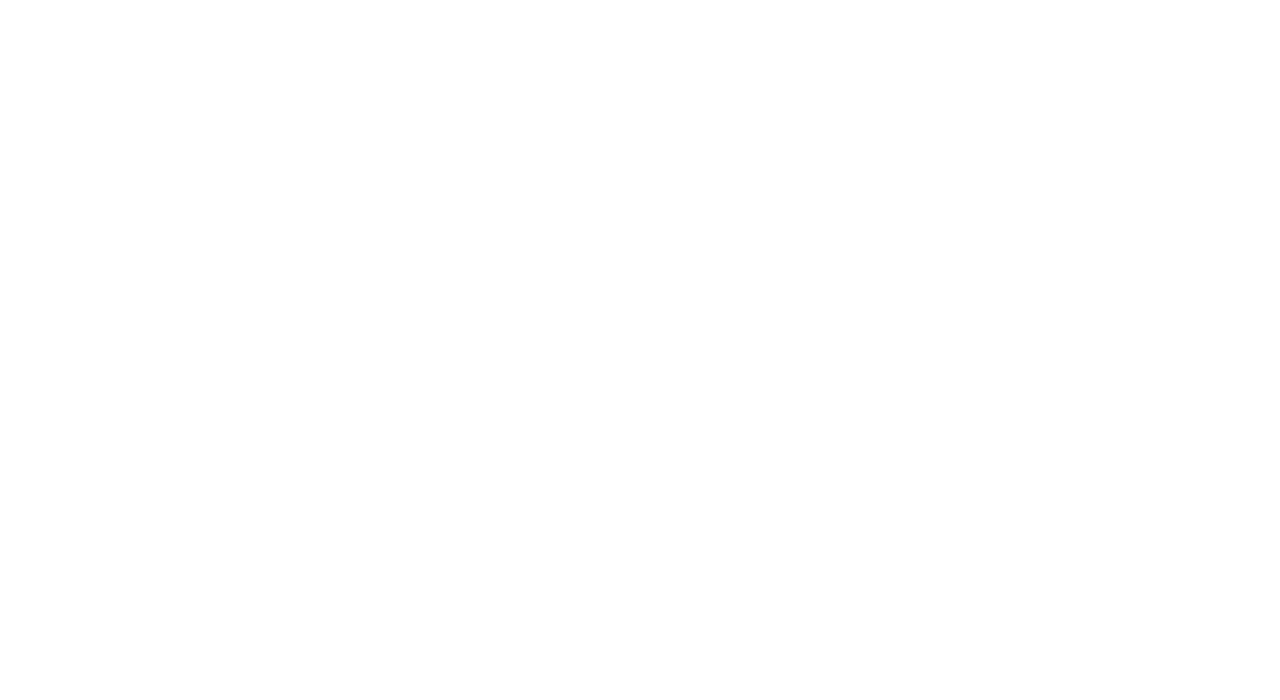
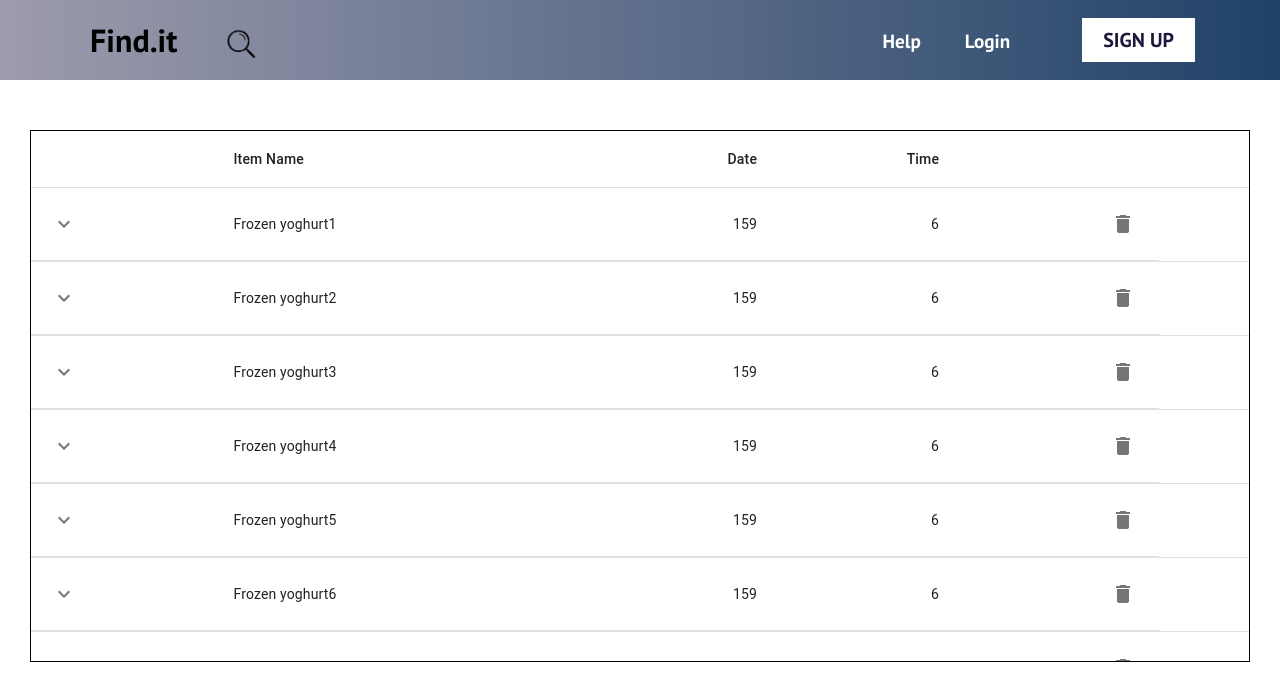
Before and after one commit to algebra2boy/Find.it, a React (Create React App) app: page /dashboard in a window 1280 px wide. Before the commit this address had no page. Shown: the top 700 px of the page. Built offline with nearby package versions, Linux system fonts and the light colour scheme.

Commit message:
add table

```diff
--- a/src/App.js
+++ b/src/App.js
@@ -5,6 +5,7 @@
 import Home from "./components/pages/home";
 import LogIn from './components/pages/LogIn';
 import { SignUp } from './components/pages/SignUp';
+import { MainPage } from './components/pages/MainPage';
 
 function App() {
   return (
@@ -14,6 +15,7 @@
         <Route path = '/' element={<Home />} />
         <Route path = 'login' element={<LogIn />} />
         <Route path = 'sign-up' element={<SignUp />} />
+        <Route path = 'dashboard' element={<MainPage />} />
       </Routes>
     </Router>
     </>
--- /dev/null
+++ b/src/components/MainPage.css
@@ -0,0 +1,8 @@
+.table-container {
+    margin-top: 50px;
+    margin-left: 30px;
+    margin-right: 30px;
+    max-height: 532px;
+    overflow: auto;
+
+}
--- a/src/components/NavigationBar.js
+++ b/src/components/NavigationBar.js
@@ -4,7 +4,7 @@
 import './NavigationBar.css';
 
 
-function NavigationBar() {
+function NavigationBar(props) {
     // setClick is the name of the function
     // click is the true and false value, showing if it clicked
     const [click, setClick] = useState(false);
--- /dev/null
+++ b/src/components/Row.css
@@ -0,0 +1,3 @@
+.buttons {
+    margin-left: 50px;
+}
--- a/src/components/pages/MainPage.js
+++ b/src/components/pages/MainPage.js
@@ -1,4 +1,53 @@
+import React from 'react';
+import { useLocation } from 'react-router-dom';
+import NavigationBar from '../NavigationBar';
+import Table from '@mui/material/Table';
+import TableBody from '@mui/material/TableBody';
+import TableCell from '@mui/material/TableCell';
+import TableContainer from '@mui/material/TableContainer';
+import TableHead from '@mui/material/TableHead';
+import TableRow from '@mui/material/TableRow';
+import Paper from '@mui/material/Paper';
+import Row from './Row';
+import '../MainPage.css';
 
 export function MainPage() {
+    const location = useLocation();
 
+    const rows = [
+        {name:'Frozen yoghurt1', date: 159, time: 6.0, location: "home", description: "hello", },
+        {name:'Frozen yoghurt2', date: 159, time: 6.0, location: "home", description: "hello"},
+        {name:'Frozen yoghurt3', date: 159, time: 6.0, location: "home", description: "hello"},
+        {name:'Frozen yoghurt4', date: 159, time: 6.0, location: "home", description: "hello"},
+        {name:'Frozen yoghurt5', date: 159, time: 6.0, location: "home", description: "hello"},
+        {name:'Frozen yoghurt6', date: 159, time: 6.0, location: "home", description: "hello"},
+        {name:'Frozen yoghurt7', date: 159, time: 6.0, location: "home", description: "hello"},
+        {name:'Frozen yoghurt8', date: 159, time: 6.0, location: "home", description: "hello"},
+      ];
+    return (
+        <>
+        <NavigationBar />
+    <div className="table-container" style={{border: '1px solid black'}}>
+    <TableContainer component={Paper}>
+      <Table aria-label="collapsible table">
+        <TableHead>
+          <TableRow>
+            <TableCell />
+            <TableCell>Item Name</TableCell>
+            <TableCell align="right">Date</TableCell>
+            <TableCell align="right">Time</TableCell>
+            <TableCell align="right"></TableCell>
+            <TableCell align="right"></TableCell>
+          </TableRow>
+        </TableHead>
+        <TableBody>
+          {rows.map((row) => (
+            <Row key={row.name} row={row} status={true} />
+          ))}
+        </TableBody>
+      </Table>
+    </TableContainer>
+    </div>
+        </>
+    )
 }
--- /dev/null
+++ b/src/components/pages/Row.js
@@ -0,0 +1,125 @@
+import React, {useState, useRef, useEffect} from 'react';
+
+import Box from '@mui/material/Box';
+import Collapse from '@mui/material/Collapse';
+import IconButton from '@mui/material/IconButton';
+import Table from '@mui/material/Table';
+import TableBody from '@mui/material/TableBody';
+import TableCell from '@mui/material/TableCell';
+import TableHead from '@mui/material/TableHead';
+import TableRow from '@mui/material/TableRow';
+import Typography from '@mui/material/Typography';
+import KeyboardArrowDownIcon from '@mui/icons-material/KeyboardArrowDown';
+import Delete from '@mui/icons-material/Delete';
+import Update from '@mui/icons-material/Update';
+import Face from '@mui/icons-material/Face';
+import KeyboardArrowUpIcon from '@mui/icons-material/KeyboardArrowUp';
+import Button from 'react-bootstrap/Button';
+import Modal from '@mui/material/Modal'
+import Dialog from '@mui/material/Dialog'
+import TextField from '@mui/material/TextField'
+import DialogContent from '@mui/material/DialogContent'
+import DialogActions from '@mui/material/DialogActions'
+import DialogContentText from '@mui/material/DialogContentText'
+import '../Row.css'
+
+export function Row(props) {
+    const { row, status } = props;
+    const [open, setOpen] = React.useState(false);
+    const [showProfile, setShowProfile] = useState(false);
+
+
+    const updateHandler = () => {
+        console.log()
+    }
+
+    const openShowProfile = () => setShowProfile(true);
+    const closeShowProfile = () => setShowProfile(false);
+    const style = {
+        position: 'absolute',
+        top: '50%',
+        left: '50%',
+        transform: 'translate(-50%, -50%)',
+        width: 400,
+        bgcolor: 'background.paper',
+        border: '2px solid #000',
+        boxShadow: 24,
+        p: 4,
+      };
+    return (
+        <>
+        {!status ?
+        <Modal
+        open={showProfile}
+        onClose={closeShowProfile}
+        aria-labelledby="modal-modal-title"
+        aria-describedby="modal-modal-description"
+      >
+        <Box sx={style}>
+          <Typography id="modal-modal-title" variant="h6" component="h2">
+            Name
+          </Typography>
+          <div>{row.firstName}</div>
+          <Typography id="modal-modal-description" sx={{ mt: 2 }}>
+            Contact Info
+          </Typography>
+          <div>{row.phone}</div>
+          <div>{row.email}</div>
+        </Box>
+      </Modal>
+      :
+      <Dialog
+        open={showProfile}
+        onClose={closeShowProfile}
+      >
+        <DialogContent>
+        <DialogContentText>
+            Are you sure about deleting this?
+        </DialogContentText>
+        <DialogActions>
+        <button className="buttons" onClick={updateHandler}>delete</button>
+        <button className="buttons" onClick={closeShowProfile}>close</button>
+        </DialogActions>
+        </DialogContent>
+      </Dialog>}
+      <React.Fragment>
+        <TableRow sx={{ '& > *': { borderBottom: 'unset' } }}>
+          <TableCell>
+            <IconButton
+              aria-label="expand row"
+              size="small"
+              onClick={() => setOpen(!open)}
+            >
+              {open ? <KeyboardArrowUpIcon /> : <KeyboardArrowDownIcon />}
+            </IconButton>
+          </TableCell>
+          <TableCell component="th" scope="row">
+            {row.name}
+          </TableCell>
+          <TableCell align="right">{row.date}</TableCell>
+          <TableCell align="right">{row.time}</TableCell>
+          <TableCell align="right">{status ? <IconButton onClick={openShowProfile}><Delete/></IconButton>
+          : <IconButton onClick={openShowProfile}><Face/></IconButton>}</TableCell>
+        </TableRow>
+        <TableRow>
+          <TableCell style={{ paddingBottom: 0, paddingTop: 0 }} colSpan={6}>
+            <Collapse in={open} timeout="auto" unmountOnExit>
+              <Box sx={{ margin: 1 }}>
+                <Typography variant="h6" gutterBottom component="div">
+                  location
+                </Typography>
+                <div>{row.location}</div>
+                <Typography variant="h6" gutterBottom component="div">
+                  description
+                </Typography>
+                <div>{row.description}</div>
+              </Box>
+            </Collapse>
+          </TableCell>
+        </TableRow>
+      </React.Fragment>
+      </>
+    );
+  }
+
+  export default Row;
--- a/src/components/pages/login.js
+++ b/src/components/pages/login.js
@@ -1,4 +1,5 @@
 import {React, useState, useRef, useEffect} from 'react';
+import { useNavigate } from 'react-router-dom';
 import "../LogIn.css";
 import NavigationBar from '../NavigationBar';
 
@@ -11,6 +12,8 @@
     const [errMsg, setErrMsg] = useState('');
     const [success, setSucess] = useState(false);
 
+    const navigate = useNavigate();
+
     useEffect(() => {
         userRef.current.focus();
     }, [])
@@ -20,7 +23,7 @@
     }, [user, pass])
 
     const handleSubmit = async (e) => {
-
+        navigate('/dashboard', {state:{name:"hello"}})
     }
 
     return (
@@ -29,7 +32,7 @@
         <div className='login-container'>
         <section>
             <p ref={errRef} className={errMsg ? "errmsg" : "offscreen"} aria-live="assertive">{errMsg}</p>
-                <form>
+                <form onSubmit={handleSubmit}>
                     <h4>Log in to your account</h4>
                     <input
                         type="email"
```
Also changed, not shown: package.json (+7 -0 lines), src/components/pages/PopUp.js (added, +27 -0 lines), 1 other file (tests, documents, lock files or other folders).
